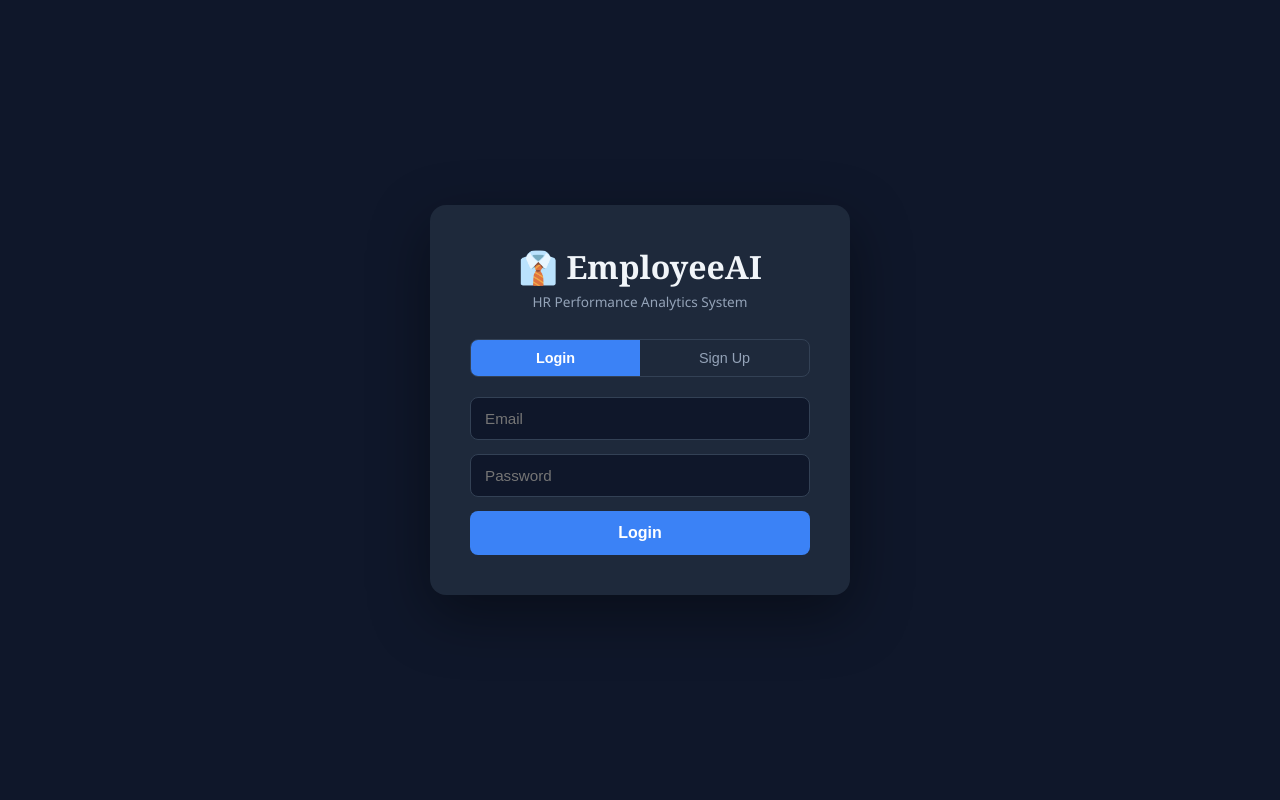
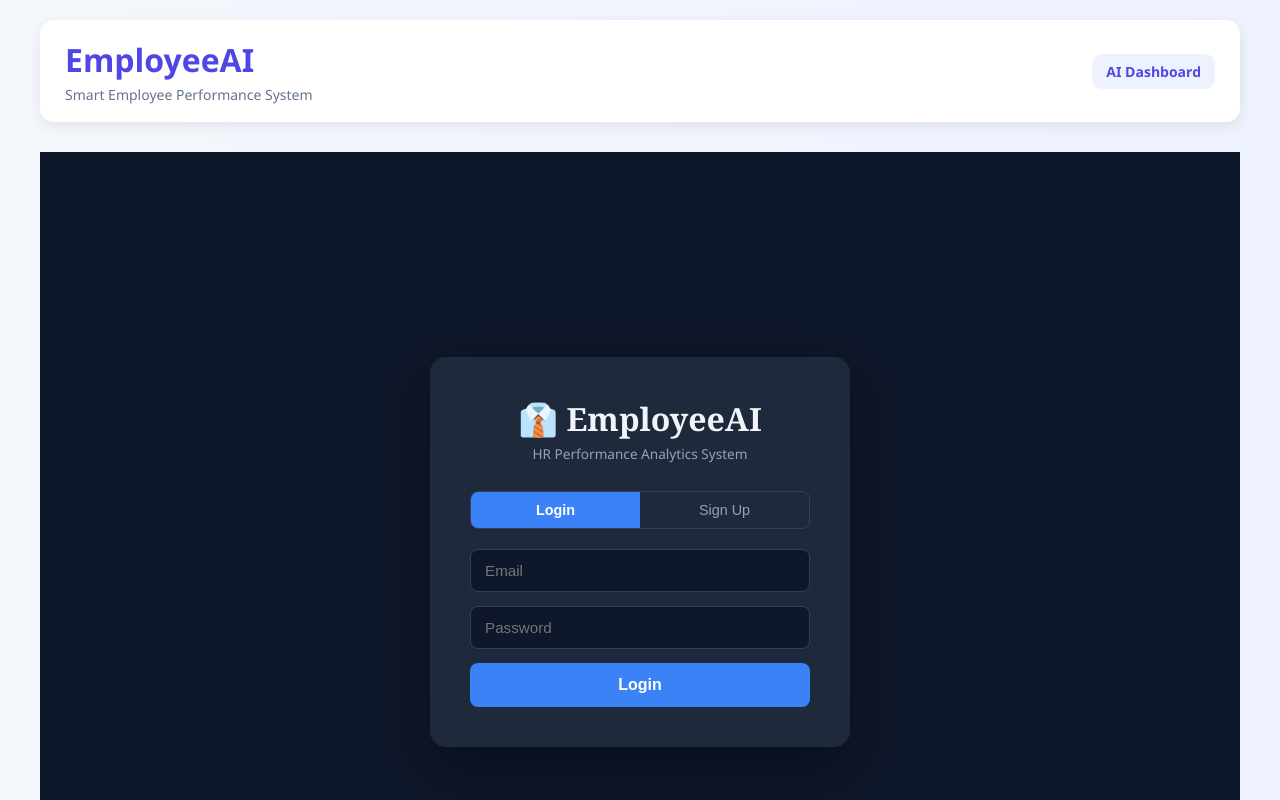
Before and after one commit to Rachit-gupta01/employee-system, a React (Create React App) app in the folder frontend/: page / in a window 1280 px wide. Shown: the top 800 px of the page. Built offline with nearby package versions, Linux system fonts and the light colour scheme.

Commit message:
Update App.jsx

```diff
--- a/frontend/src/App.jsx
+++ b/frontend/src/App.jsx
@@ -6,7 +6,75 @@ const API = "https://employee-system-bvtb.onrender.com";
 
 function Main() {
   const { token } = useAuth();
-  return token ? <Dashboard API={API} /> : <Login API={API} />;
+
+  return (
+    <div
+      style={{
+        minHeight: "100vh",
+        background: "linear-gradient(to right, #f4f7fb, #eef2ff)",
+        padding: "20px",
+      }}
+    >
+      {/* Top Header */}
+      <div
+        style={{
+          maxWidth: "1200px",
+          margin: "0 auto 30px auto",
+          background: "#ffffff",
+          padding: "18px 25px",
+          borderRadius: "14px",
+          boxShadow: "0 4px 14px rgba(0,0,0,0.08)",
+          display: "flex",
+          justifyContent: "space-between",
+          alignItems: "center",
+        }}
+      >
+        <div>
+          <h1
+            style={{
+              color: "#4f46e5",
+              fontSize: "2rem",
+              marginBottom: "4px",
+            }}
+          >
+            EmployeeAI
+          </h1>
+
+          <p
+            style={{
+              color: "#64748b",
+              fontSize: "14px",
+            }}
+          >
+            Smart Employee Performance System
+          </p>
+        </div>
+
+        <div
+          style={{
+            background: "#eef2ff",
+            color: "#4f46e5",
+            padding: "8px 14px",
+            borderRadius: "10px",
+            fontSize: "14px",
+            fontWeight: "600",
+          }}
+        >
+          AI Dashboard
+        </div>
+      </div>
+
+      {/* Main Content */}
+      <div
+        style={{
+          maxWidth: "1200px",
+          margin: "auto",
+        }}
+      >
+        {token ? <Dashboard API={API} /> : <Login API={API} />}
+      </div>
+    </div>
+  );
 }
 
 export default function App() {
```
